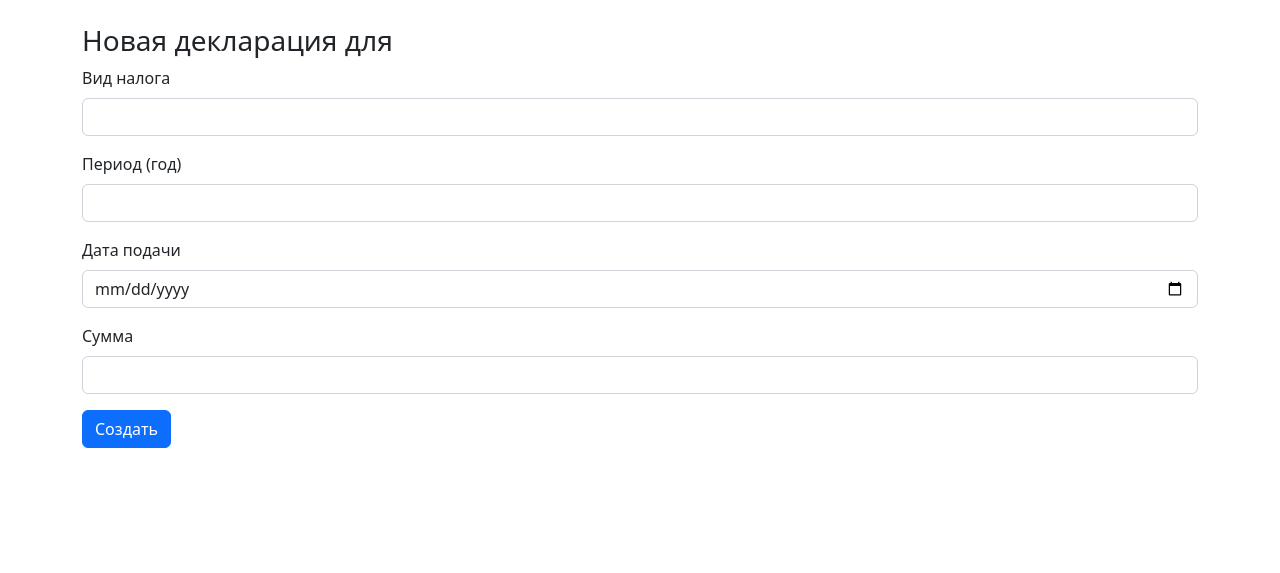
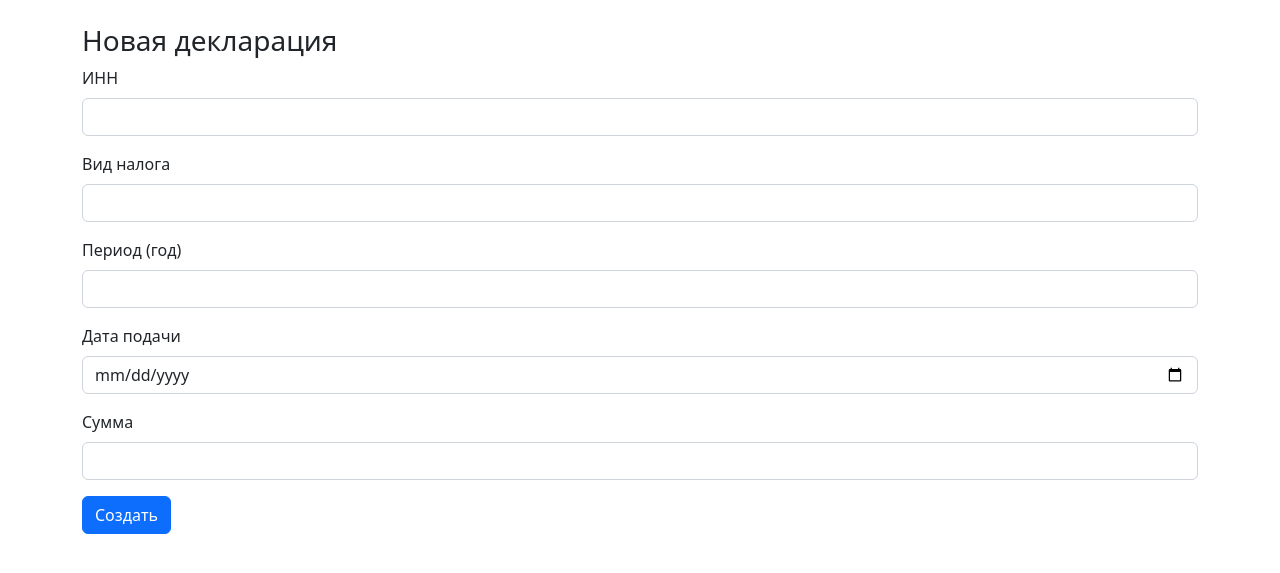
Before and after one commit to Bobishe/TaxServiceApp, a FastAPI app: template app/templates/declarations/form.html in a window 1280 px wide. Shown: the part 56-629 px from the top of the page. Run offline with FastAPI, Linux system fonts and the light colour scheme; the template is opened without the code that fills it, so the values that code supplies are empty.

Commit message:
Add declarations page with taxpayer input

```diff
--- a/app/templates/declarations/form.html
+++ b/app/templates/declarations/form.html
@@ -1,9 +1,16 @@
 {% extends 'layout.html' %}
 {% block title %}Новая декларация{% endblock %}
 {% block content %}
-<h3>Новая декларация для {{ taxpayer.taxpayer_id }}</h3>
+<h3>Новая декларация{% if taxpayer %} для {{ taxpayer.taxpayer_id }}{% endif %}</h3>
 <form method="post">
+  {% if taxpayer %}
   <input type="hidden" name="taxpayer_id" value="{{ taxpayer.taxpayer_id }}">
+  {% else %}
+  <div class="mb-3">
+    <label class="form-label">ИНН</label>
+    <input type="text" name="taxpayer_id" class="form-control" required>
+  </div>
+  {% endif %}
   <div class="mb-3">
     <label class="form-label">Вид налога</label>
     <input type="text" name="tax_type_id" class="form-control" required>
--- a/app/templates/layout.html
+++ b/app/templates/layout.html
@@ -15,7 +15,7 @@
           <a class="nav-link {% if active_tab=='taxpayers' %}active{% endif %}" href="{{ url_for('web.list_taxpayers') }}">Налогоплательщики</a>
         </li>
         <li class="nav-item">
-          <a class="nav-link {% if active_tab=='declarations' %}active{% endif %}" href="#">Декларации</a>
+          <a class="nav-link {% if active_tab=='declarations' %}active{% endif %}" href="{{ url_for('web.add_declaration') }}">Декларации</a>
         </li>
         <li class="nav-item">
           <a class="nav-link {% if active_tab=='payments' %}active{% endif %}" href="#">Платежи</a>
```
Also changed, not shown: app/routes/web.py (+5 -9 lines).
